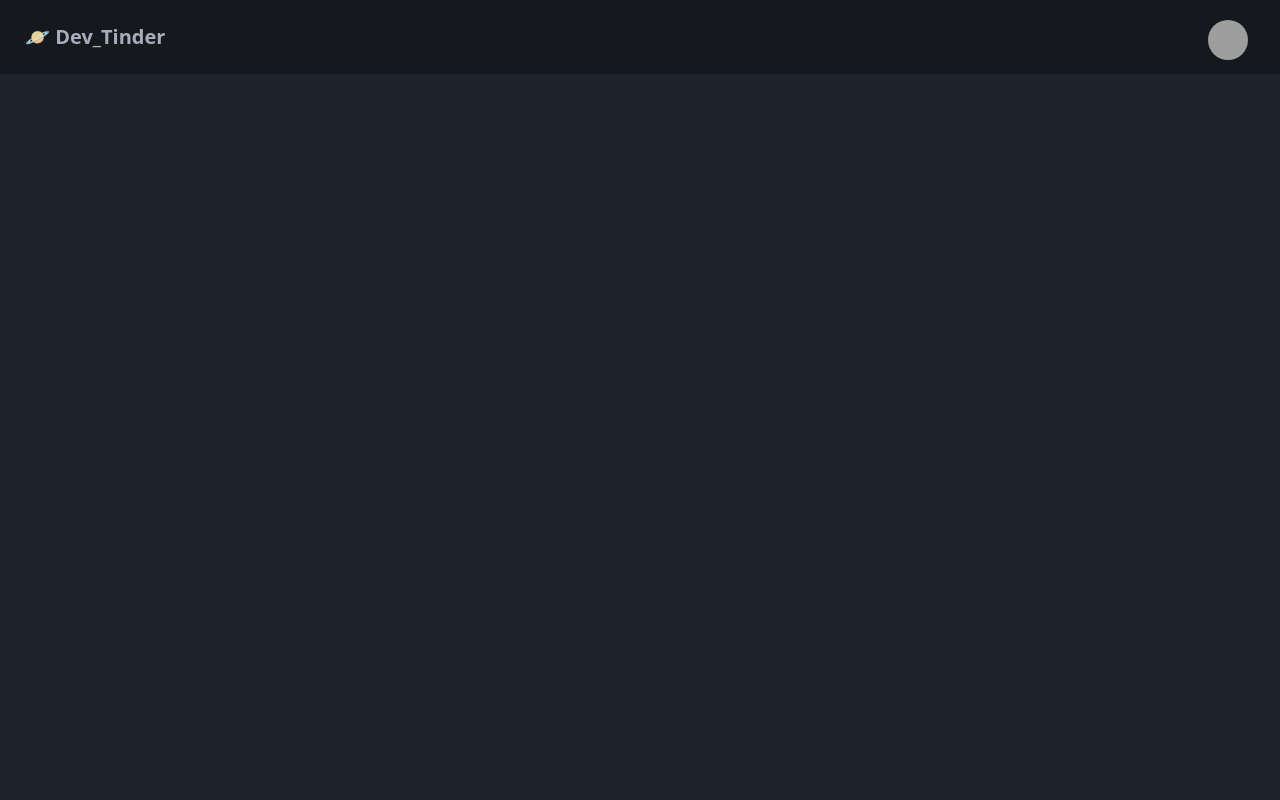
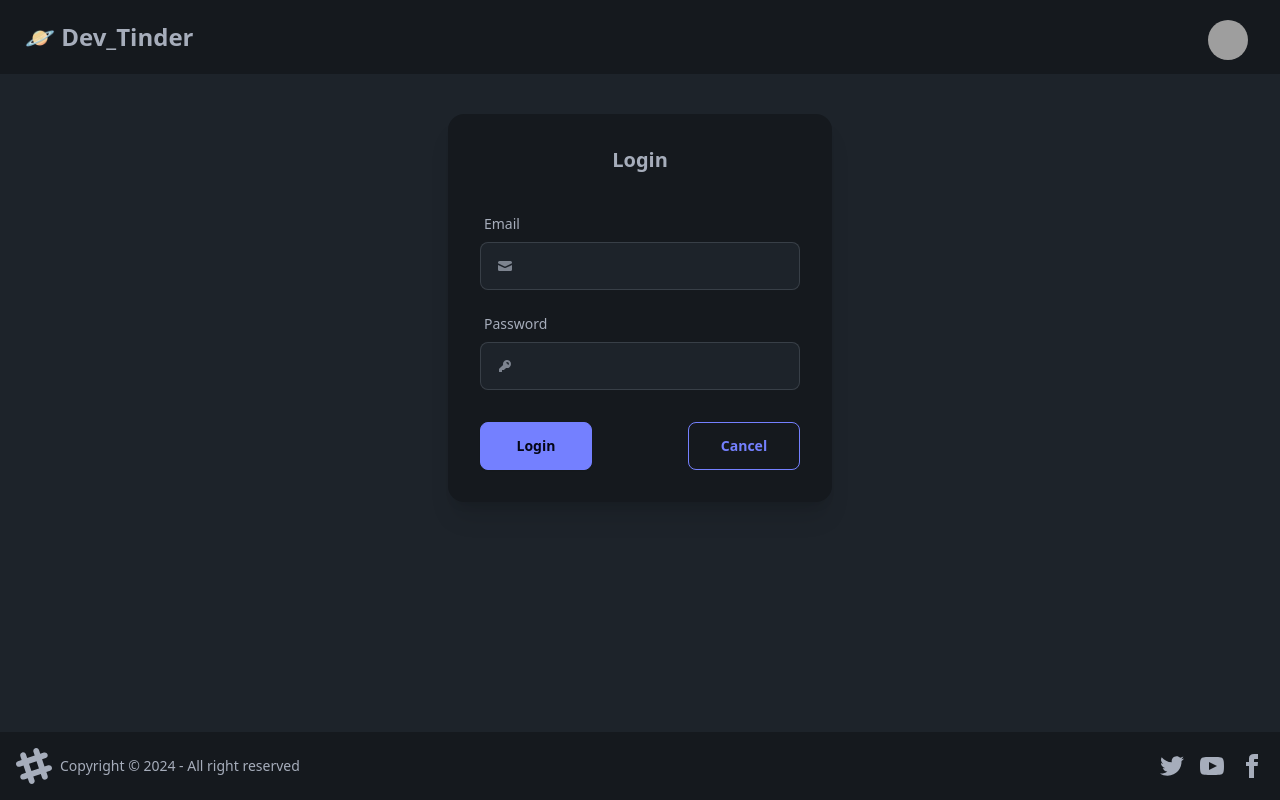
Before and after one commit to DylanAlifu/dev_tinder_web, a React (Vite) app: page /login in a window 1280 px wide. Built offline with nearby package versions, Linux system fonts and the light colour scheme; grey boxes are pictures that could not be loaded.

Commit message:
first api call from login

```diff
--- a/package.json
+++ b/package.json
@@ -10,8 +10,11 @@
     "preview": "vite preview"
   },
   "dependencies": {
+    "axios": "^1.7.7",
+    "cors": "^2.8.5",
     "react": "^18.3.1",
-    "react-dom": "^18.3.1"
+    "react-dom": "^18.3.1",
+    "react-router-dom": "^6.26.2"
   },
   "devDependencies": {
     "@eslint/js": "^9.9.0",
--- a/src/App.jsx
+++ b/src/App.jsx
@@ -1,44 +1,19 @@
+import { BrowserRouter, Route, Routes } from "react-router-dom";
+import Body from "./components/Body";
+import Login from "./components/Login";
+import Profile from "./components/Profile";
+
 function App() {
   return (
     <>
-      <div className="navbar bg-base-300">
-        <div className="flex-1">
-          <a className="btn btn-ghost text-xl">🪐 Dev_Tinder</a>
-        </div>
-        <div className="flex-none gap-2">
-          <div className="dropdown dropdown-end mx-5 mt-2">
-            <div
-              tabIndex={0}
-              role="button"
-              className="btn btn-ghost btn-circle avatar"
-            >
-              <div className="w-10 rounded-full">
-                <img
-                  alt="Tailwind CSS Navbar component"
-                  src="https://img.daisyui.com/images/stock/photo-1534528741775-53994a69daeb.webp"
-                />
-              </div>
-            </div>
-            <ul
-              tabIndex={0}
-              className="menu menu-sm dropdown-content bg-base-100 rounded-box z-[1] mt-3 w-52 p-2 shadow"
-            >
-              <li>
-                <a className="justify-between">
-                  Profile
-                  <span className="badge">New</span>
-                </a>
-              </li>
-              <li>
-                <a>Settings</a>
-              </li>
-              <li>
-                <a>Logout</a>
-              </li>
-            </ul>
-          </div>
-        </div>
-      </div>
+      <BrowserRouter basename="/">
+        <Routes>
+          <Route path="/" element={<Body />}>
+            <Route path="/login" element={<Login />} />
+            <Route path="/profile" element={<Profile />} />
+          </Route>
+        </Routes>
+      </BrowserRouter>
     </>
   );
 }
--- /dev/null
+++ b/src/components/Body.jsx
@@ -0,0 +1,15 @@
+import { Outlet } from "react-router-dom";
+import NavBar from "./NavBar";
+import Footer from "./Footer";
+
+const Body = () => {
+  return (
+    <div>
+      <NavBar />
+      <Outlet />
+      <Footer />
+    </div>
+  );
+};
+
+export default Body;
--- /dev/null
+++ b/src/components/Footer.jsx
@@ -0,0 +1,57 @@
+const Footer = () => {
+  return (
+    <footer className="footer bg-base-300 text-neutral-content items-center p-4 fixed bottom-0">
+      <aside className="grid-flow-col items-center">
+        <svg
+          width="36"
+          height="36"
+          viewBox="0 0 24 24"
+          xmlns="http://www.w3.org/2000/svg"
+          fillRule="evenodd"
+          clipRule="evenodd"
+          className="fill-current"
+        >
+          <path d="M22.672 15.226l-2.432.811.841 2.515c.33 1.019-.209 2.127-1.23 2.456-1.15.325-2.148-.321-2.463-1.226l-.84-2.518-5.013 1.677.84 2.517c.391 1.203-.434 2.542-1.831 2.542-.88 0-1.601-.564-1.86-1.314l-.842-2.516-2.431.809c-1.135.328-2.145-.317-2.463-1.229-.329-1.018.211-2.127 1.231-2.456l2.432-.809-1.621-4.823-2.432.808c-1.355.384-2.558-.59-2.558-1.839 0-.817.509-1.582 1.327-1.846l2.433-.809-.842-2.515c-.33-1.02.211-2.129 1.232-2.458 1.02-.329 2.13.209 2.461 1.229l.842 2.515 5.011-1.677-.839-2.517c-.403-1.238.484-2.553 1.843-2.553.819 0 1.585.509 1.85 1.326l.841 2.517 2.431-.81c1.02-.33 2.131.211 2.461 1.229.332 1.018-.21 2.126-1.23 2.456l-2.433.809 1.622 4.823 2.433-.809c1.242-.401 2.557.484 2.557 1.838 0 .819-.51 1.583-1.328 1.847m-8.992-6.428l-5.01 1.675 1.619 4.828 5.011-1.674-1.62-4.829z"></path>
+        </svg>
+        <p>Copyright © {new Date().getFullYear()} - All right reserved</p>
+      </aside>
+      <nav className="grid-flow-col gap-4 md:place-self-center md:justify-self-end">
+        <a>
+          <svg
+            xmlns="http://www.w3.org/2000/svg"
+            width="24"
+            height="24"
+            viewBox="0 0 24 24"
+            className="fill-current"
+          >
+            <path d="M24 4.557c-.883.392-1.832.656-2.828.775 1.017-.609 1.798-1.574 2.165-2.724-.951.564-2.005.974-3.127 1.195-.897-.957-2.178-1.555-3.594-1.555-3.179 0-5.515 2.966-4.797 6.045-4.091-.205-7.719-2.165-10.148-5.144-1.29 2.213-.669 5.108 1.523 6.574-.806-.026-1.566-.247-2.229-.616-.054 2.281 1.581 4.415 3.949 4.89-.693.188-1.452.232-2.224.084.626 1.956 2.444 3.379 4.6 3.419-2.07 1.623-4.678 2.348-7.29 2.04 2.179 1.397 4.768 2.212 7.548 2.212 9.142 0 14.307-7.721 13.995-14.646.962-.695 1.797-1.562 2.457-2.549z"></path>
+          </svg>
+        </a>
+        <a>
+          <svg
+            xmlns="http://www.w3.org/2000/svg"
+            width="24"
+            height="24"
+            viewBox="0 0 24 24"
+            className="fill-current"
+          >
+            <path d="M19.615 3.184c-3.604-.246-11.631-.245-15.23 0-3.897.266-4.356 2.62-4.385 8.816.029 6.185.484 8.549 4.385 8.816 3.6.245 11.626.246 15.23 0 3.897-.266 4.356-2.62 4.385-8.816-.029-6.185-.484-8.549-4.385-8.816zm-10.615 12.816v-8l8 3.993-8 4.007z"></path>
+          </svg>
+        </a>
+        <a>
+          <svg
+            xmlns="http://www.w3.org/2000/svg"
+            width="24"
+            height="24"
+            viewBox="0 0 24 24"
+            className="fill-current"
+          >
+            <path d="M9 8h-3v4h3v12h5v-12h3.642l.358-4h-4v-1.667c0-.955.192-1.333 1.115-1.333h2.885v-5h-3.808c-3.596 0-5.192 1.583-5.192 4.615v3.385z"></path>
+          </svg>
+        </a>
+      </nav>
+    </footer>
+  );
+};
+
+export default Footer;
--- /dev/null
+++ b/src/components/Login.jsx
@@ -0,0 +1,98 @@
+import axios from "axios";
+import { useState } from "react";
+
+const Login = () => {
+  const [email, setEmail] = useState("");
+  const [password, setPassword] = useState("");
+
+  const handleEmailChange = (e) => {
+    setEmail(e.target.value);
+  };
+
+  const handlePasswordChange = (e) => {
+    setPassword(e.target.value);
+  };
+
+  const handleLogin = async () => {
+    try {
+      const res = await axios.post("http://localhost:7777/login", {
+        email,
+        password,
+      });
+
+      console.log(res.data);
+    } catch (error) {
+      console.error(error);
+    }
+  };
+
+  return (
+    <div className="flex justify-center my-10">
+      <div className="card bg-base-300 w-96 shadow-xl">
+        <div className="card-body">
+          <h2 className="card-title justify-center">Login</h2>
+          <div className="flex flex-col gap-4 my-6">
+            <div>
+              <div className="label">
+                <span className="label-text">Email</span>
+              </div>
+              <label className="input input-bordered flex items-center gap-2">
+                <svg
+                  xmlns="http://www.w3.org/2000/svg"
+                  viewBox="0 0 16 16"
+                  fill="currentColor"
+                  className="h-4 w-4 opacity-70"
+                >
+                  <path d="M2.5 3A1.5 1.5 0 0 0 1 4.5v.793c.026.009.051.02.076.032L7.674 8.51c.206.1.446.1.652 0l6.598-3.185A.755.755 0 0 1 15 5.293V4.5A1.5 1.5 0 0 0 13.5 3h-11Z" />
+                  <path d="M15 6.954 8.978 9.86a2.25 2.25 0 0 1-1.956 0L1 6.954V11.5A1.5 1.5 0 0 0 2.5 13h11a1.5 1.5 0 0 0 1.5-1.5V6.954Z" />
+                </svg>
+                <input
+                  type="email"
+                  className="grow"
+                  value={email}
+                  onChange={handleEmailChange}
+                />
+              </label>
+            </div>
+
+            <div>
+              <div className="label">
+                <span className="label-text">Password</span>
+              </div>
+              <label className="input input-bordered flex items-center gap-2">
+                <svg
+                  xmlns="http://www.w3.org/2000/svg"
+                  viewBox="0 0 16 16"
+                  fill="currentColor"
+                  className="h-4 w-4 opacity-70"
+                >
+                  <path
+                    fillRule="evenodd"
+                    d="M14 6a4 4 0 0 1-4.899 3.899l-1.955 1.955a.5.5 0 0 1-.353.146H5v1.5a.5.5 0 0 1-.5.5h-2a.5.5 0 0 1-.5-.5v-2.293a.5.5 0 0 1 .146-.353l3.955-3.955A4 4 0 1 1 14 6Zm-4-2a.75.75 0 0 0 0 1.5.5.5 0 0 1 .5.5.75.75 0 0 0 1.5 0 2 2 0 0 0-2-2Z"
+                    clipRule="evenodd"
+                  />
+                </svg>
+                <input
+                  type="password"
+                  className="grow"
+                  value={password}
+                  onChange={handlePasswordChange}
+                />
+              </label>
+            </div>
+          </div>
+          <div className="card-actions justify-between">
+            <button className="btn btn-primary w-[35%]" onClick={handleLogin}>
+              Login
+            </button>
+            <button className="btn btn-outline btn-primary w-[35%]">
+              Cancel
+            </button>
+          </div>
+        </div>
+      </div>
+    </div>
+  );
+};
+
+export default Login;
--- /dev/null
+++ b/src/components/NavBar.jsx
@@ -0,0 +1,44 @@
+const NavBar = () => {
+  return (
+    <div className="navbar bg-base-300">
+      <div className="flex-1">
+        <a href="/" className="btn btn-ghost text-2xl">🪐 Dev_Tinder</a>
+      </div>
+      <div className="flex-none gap-2">
+        <div className="dropdown dropdown-end mx-5 mt-2">
+          <div
+            tabIndex={0}
+            role="button"
+            className="btn btn-ghost btn-circle avatar"
+          >
+            <div className="w-10 rounded-full">
+              <img
+                alt="Tailwind CSS Navbar component"
+                src="https://img.daisyui.com/images/stock/photo-1534528741775-53994a69daeb.webp"
+              />
+            </div>
+          </div>
+          <ul
+            tabIndex={0}
+            className="menu menu-sm dropdown-content bg-base-100 rounded-box z-[1] mt-3 w-52 p-2 shadow"
+          >
+            <li>
+              <a className="justify-between">
+                Profile
+                <span className="badge">New</span>
+              </a>
+            </li>
+            <li>
+              <a>Settings</a>
+            </li>
+            <li>
+              <a>Logout</a>
+            </li>
+          </ul>
+        </div>
+      </div>
+    </div>
+  );
+};
+
+export default NavBar;
--- /dev/null
+++ b/src/components/Profile.jsx
@@ -0,0 +1,5 @@
+const Profile = () => {
+  return <div>Profile</div>;
+};
+
+export default Profile;
```
Also changed, not shown: 1 other file (tests, documents, lock files or other folders).
